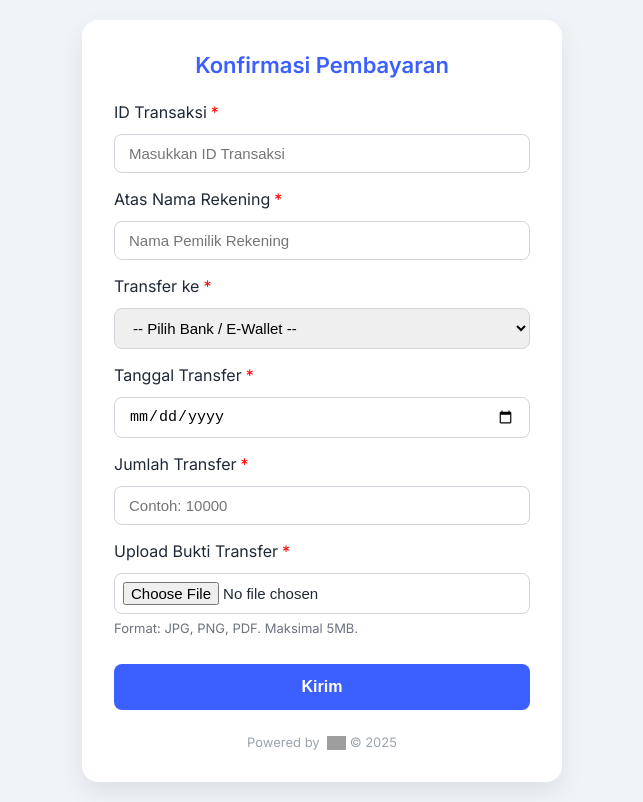
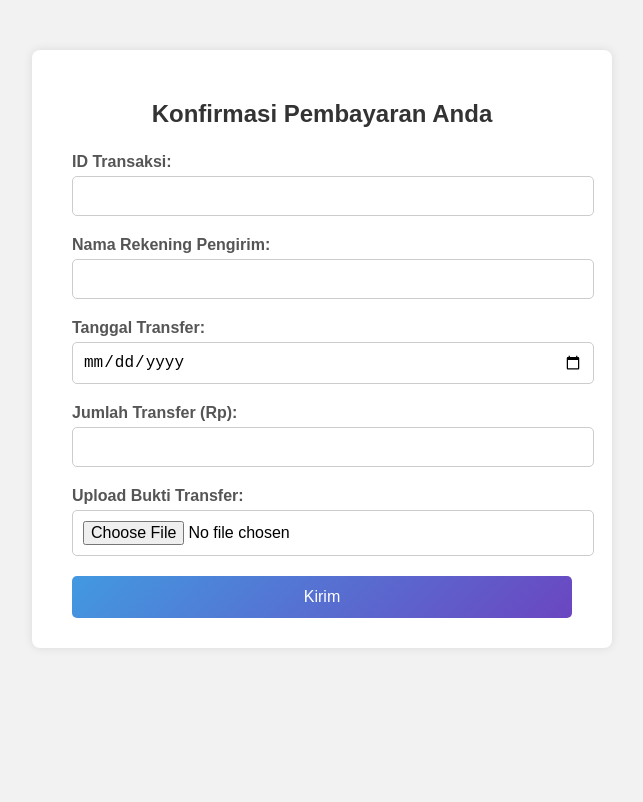
Before and after one commit to Ramdanashari/alkabest, a plain HTML site: page confirmPembayaran.html in a window 1280 px wide. Shown: the whole page, without its empty margins (318-961 px from the left). Drawn offline with Linux system fonts and the light colour scheme; grey boxes are pictures that could not be loaded.

Commit message:
Update confirmPembayaran.html

```diff
--- a/confirmPembayaran.html
+++ b/confirmPembayaran.html
@@ -1,166 +1,129 @@
 <!DOCTYPE html>
 <html lang="id">
 <head>
-  <meta charset="UTF-8" />
-  <meta name="viewport" content="width=device-width, initial-scale=1.0" />
+  <meta charset="UTF-8">
+  <meta name="viewport" content="width=device-width, initial-scale=1">
   <title>Konfirmasi Pembayaran</title>
-  <link href="https://fonts.googleapis.com/css2?family=Inter:wght@400;600&display=swap" rel="stylesheet">
   <style>
-    :root {
-      --primary: #3b60ff;
-      --primary-hover: #2e4dd4;
-      --background: #f0f4f8;
-      --text: #1f2937;
-      --border: #d1d5db;
-      --white: #ffffff;
-    }
-
-    * {
-      box-sizing: border-box;
+    body {
+      font-family: Arial, sans-serif;
+      background-color: #f2f2f2;
       margin: 0;
       padding: 0;
     }
 
-    body {
-      font-family: 'Inter', sans-serif;
-      background-color: var(--background);
-      color: var(--text);
-      display: flex;
-      align-items: center;
-      justify-content: center;
-      min-height: 100vh;
-      padding: 20px;
-    }
-
     .container {
-      background-color: var(--white);
-      max-width: 480px;
-      width: 100%;
-      border-radius: 16px;
-      box-shadow: 0 10px 25px rgba(0, 0, 0, 0.08);
-      padding: 32px;
+      max-width: 500px;
+      background-color: #fff;
+      margin: 50px auto;
+      padding: 30px 40px;
+      box-shadow: 0 0 10px rgba(0,0,0,0.1);
+      border-radius: 8px;
     }
 
     h2 {
       text-align: center;
-      margin-bottom: 24px;
-      font-size: 22px;
-      font-weight: 600;
-      color: var(--primary);
+      color: #333;
+      margin-bottom: 25px;
     }
 
-    form label {
+    label {
+      font-weight: bold;
       display: block;
-      font-weight: 500;
-      margin-bottom: 8px;
-      margin-top: 16px;
+      margin-bottom: 5px;
+      color: #555;
     }
 
-    input,
-    select {
+    input {
       width: 100%;
-      padding: 10px 14px;
-      font-size: 15px;
-      border: 1px solid var(--border);
-      border-radius: 8px;
-      margin-top: 4px;
-      transition: border-color 0.2s;
+      padding: 10px;
+      margin-bottom: 20px;
+      border-radius: 5px;
+      border: 1px solid #ccc;
+      font-size: 16px;
     }
 
-    input[type="file"] {
-      padding: 8px;
+    button {
+      width: 100%;
+      background: linear-gradient(135deg, #4299e1 0%, #6b46c1  100%);
+      color: white;
+      padding: 12px;
+      font-size: 16px;
+      border: none;
+      border-radius: 5px;
+      cursor: pointer;
     }
 
-    input:focus,
-    select:focus {
-      outline: none;
-      border-color: var(--primary);
+    button:hover {
+      opacity: 0.9;
     }
 
-    .required {
-      color: red;
-      margin-left: 4px;
-    }
-
-    .note {
-      font-size: 13px;
-      color: #6b7280;
-      margin-top: 6px;
-    }
-
-    .button {
-      display: block;
-      width: 100%;
-      background-color: var(--primary);
-      color: var(--white);
-      border: none;
-      padding: 14px;
-      border-radius: 8px;
-      font-size: 16px;
-      font-weight: 600;
-      margin-top: 28px;
-      cursor: pointer;
-      transition: background-color 0.2s;
-    }
-
-    .button:hover {
-      background-color: var(--primary-hover);
-    }
-
-    .footer {
+    .thank-you-message {
+      display: none;
       text-align: center;
-      font-size: 13px;
-      color: #9ca3af;
-      margin-top: 24px;
-    }
-
-    .footer img {
-      height: 14px;
-      vertical-align: middle;
-      margin-left: 4px;
+      font-size: 18px;
+      color: green;
+      margin-top: 20px;
     }
   </style>
 </head>
 <body>
+  <div class="container">
+    <h2>Konfirmasi Pembayaran Anda</h2>
 
-<div class="container">
-  <h2>Konfirmasi Pembayaran</h2>
-  <form action="#" method="post" enctype="multipart/form-data">
-    <label for="bukti">ID Transaksi<span class="required">*</span></label>
-    <input type="text" id="bukti" name="bukti" placeholder="Masukkan ID Transaksi" required>
+    <form id="paymentForm" action="https://formsubmit.co/ramdhanashari1@gmail.com" method="POST" enctype="multipart/form-data">
+      <input type="hidden" name="_subject" value="Konfirmasi Pembayaran Baru!">
+      <input type="hidden" name="_template" value="table">
+      <input type="hidden" name="_captcha" value="false">
 
-    <label for="nama">Atas Nama Rekening<span class="required">*</span></label>
-    <input type="text" id="nama" name="nama" placeholder="Nama Pemilik Rekening" required>
+      <label>ID Transaksi:</label>
+      <input type="text" name="id_transaksi" required>
 
-    <label for="transfer_ke">Transfer ke<span class="required">*</span></label>
-    <select id="transfer_ke" name="transfer_ke" required>
-      <option value="">-- Pilih Bank / E-Wallet --</option>
-      <option value="Mandiri">Mandiri</option>
-      <option value="BCA">BCA</option>
-      <option value="BNI">BNI</option>
-      <option value="BRI">BRI</option>
-      <option value="OVO">OVO</option>
-      <option value="DANA">DANA</option>
-      <option value="GoPay">GoPay</option>
-    </select>
+      <label>Nama Rekening Pengirim:</label>
+      <input type="text" name="nama_rekening" required>
 
-    <label for="tanggal">Tanggal Transfer<span class="required">*</span></label>
-    <input type="date" id="tanggal" name="tanggal" required>
+      <label>Tanggal Transfer:</label>
+      <input type="date" name="tanggal_transfer" required>
 
-    <label for="jumlah">Jumlah Transfer<span class="required">*</span></label>
-    <input type="number" id="jumlah" name="jumlah" placeholder="Contoh: 10000" required>
+      <label>Jumlah Transfer (Rp):</label>
+      <input type="number" name="jumlah_transfer" required>
 
-    <label for="upload">Upload Bukti Transfer<span class="required">*</span></label>
-    <input type="file" id="upload" name="upload" required accept="image/*,.pdf">
-    <div class="note">Format: JPG, PNG, PDF. Maksimal 5MB.</div>
+      <label>Upload Bukti Transfer:</label>
+      <input type="file" name="bukti_transfer" accept="image/*,application/pdf" required>
 
-    <button type="submit" class="button">Kirim</button>
-  </form>
+      <button type="submit">Kirim</button>
+    </form>
 
-  <div class="footer">
-    Powered by <img src="https://formulir.io/assets/images/logo-gray.svg" alt="Formulir Logo" /> &copy; 2025
+    <div class="thank-you-message" id="thankYouMsg">
+      Terima kasih telah membeli produk kami!
+    </div>
   </div>
-</div>
 
+  <script>
+    const form = document.getElementById('paymentForm');
+    const thankYou = document.getElementById('thankYouMsg');
+
+    form.addEventListener('submit', function(e) {
+      e.preventDefault(); // Mencegah reload langsung
+
+      const formData = new FormData(form);
+      fetch(form.action, {
+        method: "POST",
+        body: formData,
+        headers: {
+          'Accept': 'application/json'
+        }
+      }).then(response => {
+        if (response.ok) {
+          form.style.display = "none";
+          thankYou.style.display = "block";
+        } else {
+          alert("Gagal mengirim formulir. Coba lagi.");
+        }
+      }).catch(error => {
+        alert("Terjadi kesalahan!");
+      });
+    });
+  </script>
 </body>
 </html>
```
